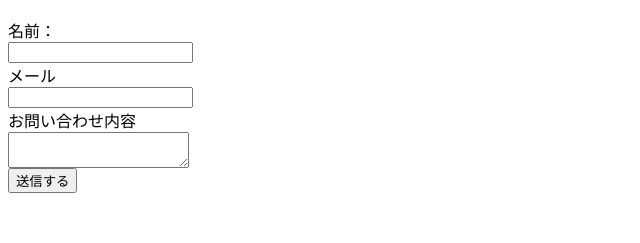
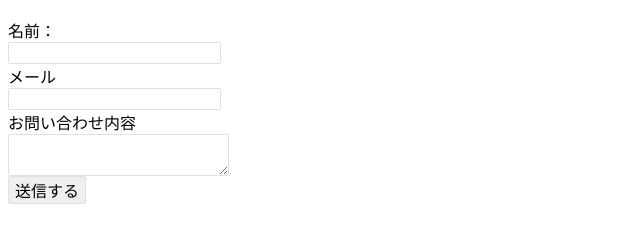
Before and after one commit to me-maruo/pm-agile-20190606, a plain HTML site: page app/index.html in a window 1280 px wide. Shown: the part 57-300 px from the top of the page, without its empty margins (0-640 px from the left). Drawn offline with Linux system fonts and the light colour scheme.

Commit message:
スマホで入力できるように

```diff
--- a/app/index.html
+++ b/app/index.html
@@ -1,6 +1,14 @@
 <html>
   <head>
     <meta charset='utf-8'/>
+    <meta name="viewport" content="width=device-width,initial-scale=1">
+    <style>
+      input, textarea {
+        border: 1px solid #e0e0e0;
+        border-radius: 2px;
+        font-size: 16px;
+      }
+    </style>
   </head>
   <body>
     <h1>お問い合わせフォーム</h1>
```
